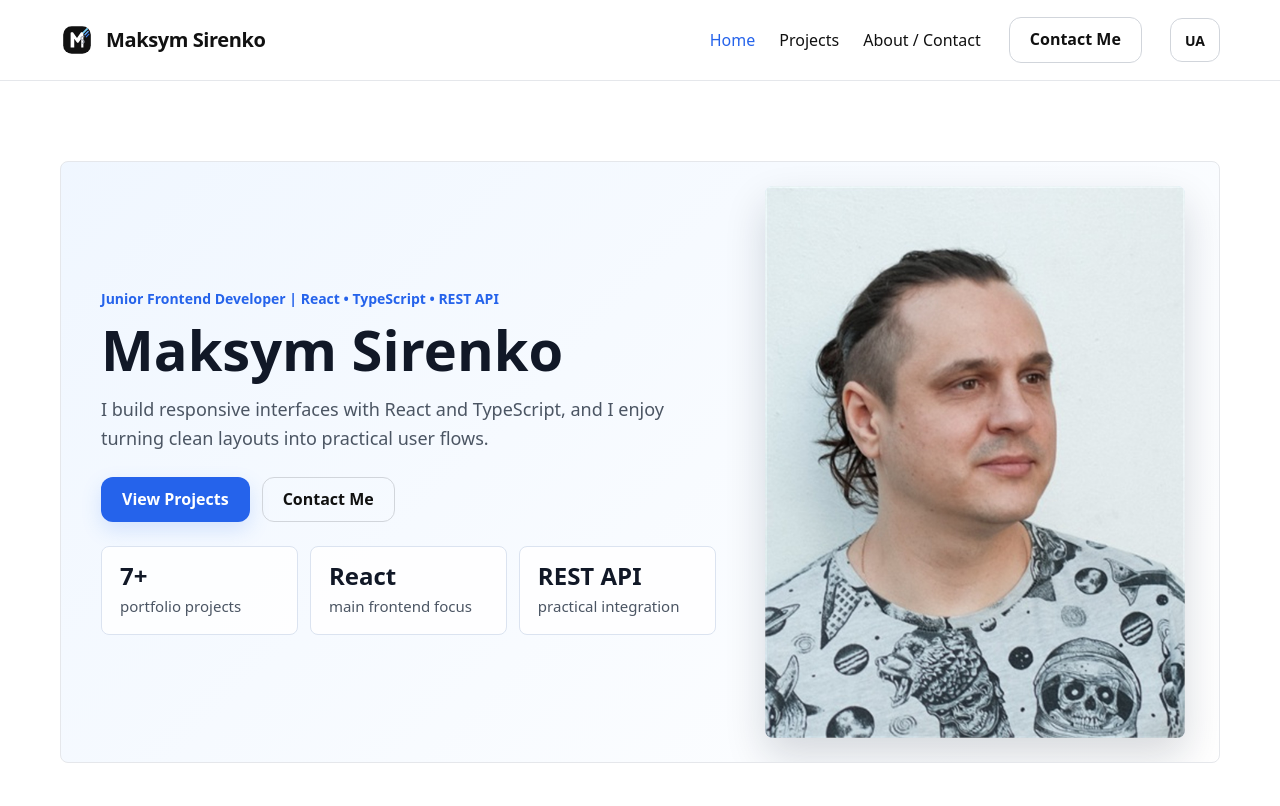
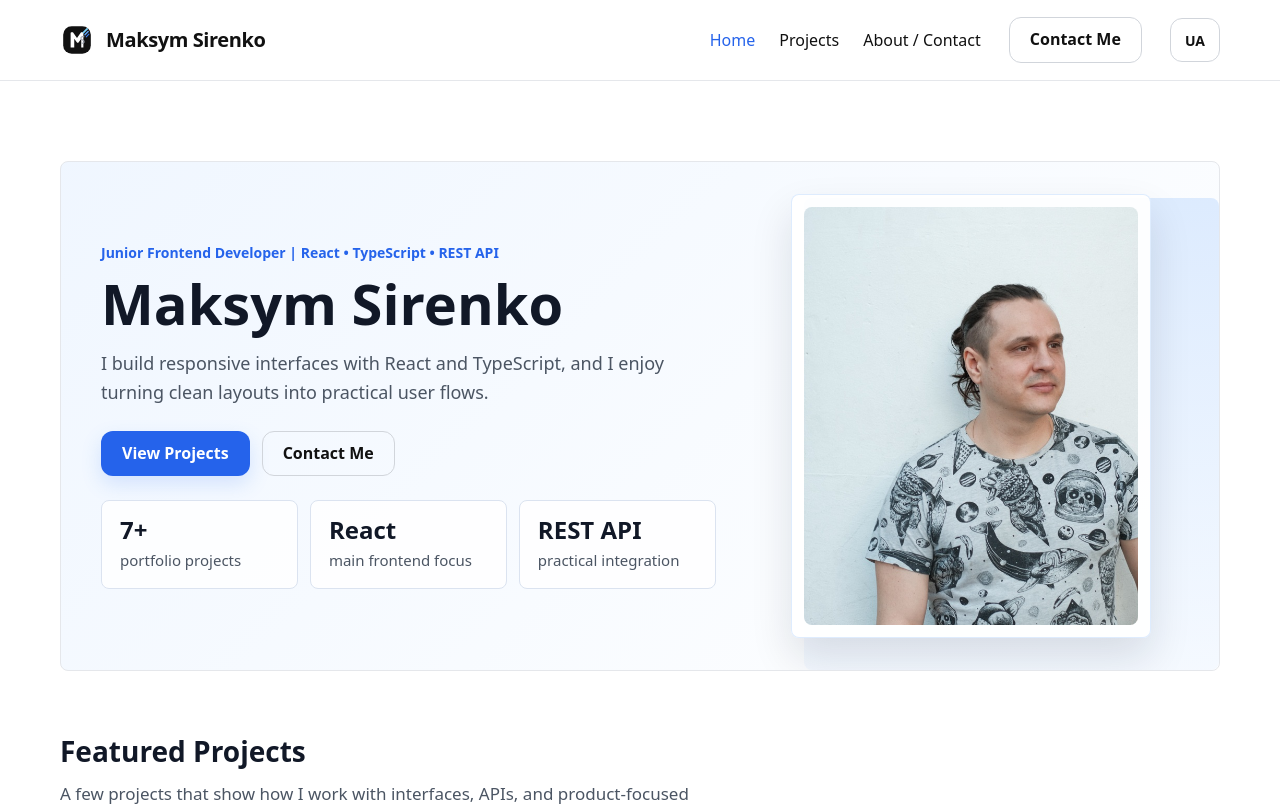
Before and after one commit to Maksym-Sirenko/personal-page, a React (Vite) app: page / in a window 1280 px wide. Shown: the top 806 px of the page. Built offline with nearby package versions, Linux system fonts and the light colour scheme.

Commit message:
style: refine homepage hero presentation

```diff
--- a/src/pages/HomePage/HomePage.module.scss
+++ b/src/pages/HomePage/HomePage.module.scss
@@ -3,11 +3,12 @@
 }
 
 .heroShell {
+  position: relative;
   overflow: hidden;
   border: 1px solid #e5e7eb;
   border-radius: 8px;
   background:
-    linear-gradient(135deg, rgba(239, 246, 255, 0.95), rgba(255, 255, 255, 0.98)),
+    linear-gradient(135deg, rgba(239, 246, 255, 0.96), rgba(255, 255, 255, 0.99)),
     #ffffff;
 }
 
@@ -88,24 +89,39 @@
 }
 
 .heroVisual {
+  position: relative;
   display: flex;
-  align-items: flex-end;
+  align-items: center;
   justify-content: center;
   padding: 0 24px 24px;
 }
 
+.heroVisual::before {
+  content: "";
+  position: absolute;
+  inset: 36px 0 0 48px;
+  border-radius: 8px;
+  background: linear-gradient(180deg, rgba(219, 234, 254, 0.95), rgba(239, 246, 255, 0.65));
+}
+
 .imageFrame {
-  width: min(100%, 360px);
+  position: relative;
+  width: min(100%, 320px);
+  padding: 12px;
+  border: 1px solid rgba(219, 234, 254, 0.9);
   border-radius: 8px;
   overflow: hidden;
-  box-shadow: 0 18px 40px rgba(15, 23, 42, 0.16);
-  background-color: #dbeafe;
+  box-shadow: 0 20px 42px rgba(15, 23, 42, 0.12);
+  background-color: rgba(255, 255, 255, 0.92);
 }
 
 .heroImage {
   display: block;
   width: 100%;
+  aspect-ratio: 4 / 5;
   height: auto;
+  border-radius: 8px;
+  object-fit: cover;
 }
 
 .section {
@@ -157,7 +173,7 @@
   }
 
   .heroContent {
-    padding: 40px;
+    padding: 44px 40px;
   }
 
   .title {
@@ -178,11 +194,11 @@
   }
 
   .heroVisual {
-    padding: 24px 24px 24px 0;
+    padding: 32px 32px 32px 0;
   }
 
   .imageFrame {
-    width: min(100%, 380px);
+    width: min(100%, 340px);
   }
 
   .projectsGrid {
@@ -201,7 +217,7 @@
   }
 
   .imageFrame {
-    width: min(100%, 420px);
+    width: min(100%, 360px);
   }
 
   .projectsGrid {
```
Also changed, not shown: public/profile/maksym-hero.jpg.
